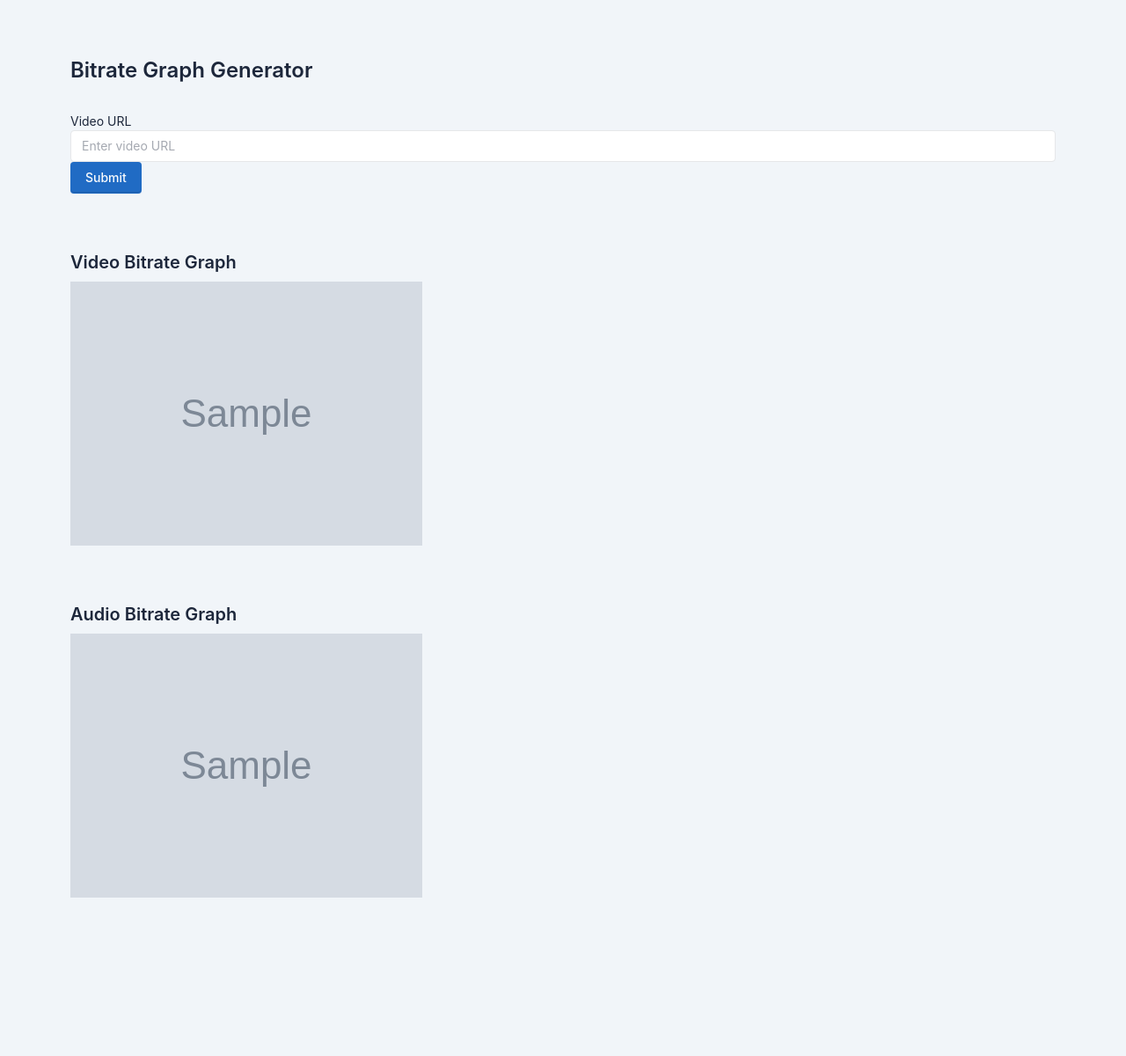
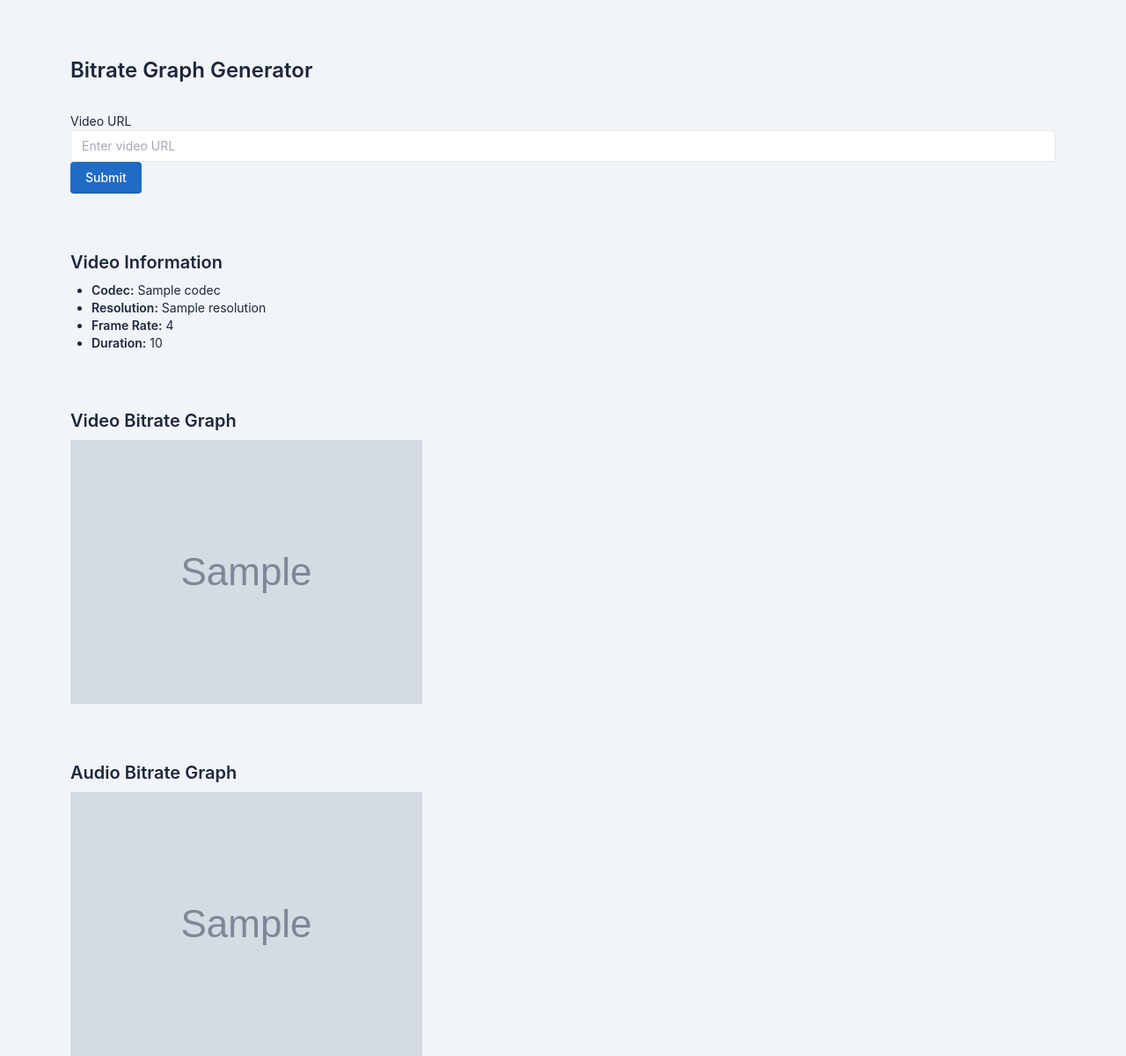
Before and after one commit to huiping192/BitrateGraphGenerator, a Flask app: template templates/index.html in a window 1280 px wide. Shown: the whole page at 88% size. Before the commit the page ends 1020 px from the top, so only its background shows below. Run offline with Flask 2, Linux system fonts and the light colour scheme; the template is opened without the code that fills it: most values are stand-ins (such as "Sample title", 1, 10 or a date in 2020); grey boxes marked "Sample" are stand-in pictures; some libraries are stand-ins or nearby versions.

Commit message:
add video info

```diff
--- a/app.py
+++ b/app.py
@@ -12,9 +12,32 @@ app = Flask(__name__)
 def home():
     if request.method == 'POST':
         video_url = request.form['video_url']
-        video_graph_filename, audio_graph_filename = generate_bitrate_graph(video_url)
-        return render_template('index.html', video_graph_filename=video_graph_filename, audio_graph_filename=audio_graph_filename)
-    return render_template('index.html', video_graph_filename=None, audio_graph_filename=None)
+        video_info = get_video_info(video_url)
+        video_bitrate_graph_filename, audio_bitrate_graph_filename = generate_bitrate_graph(video_url)
+        return render_template('index.html', video_info=video_info, video_bitrate_graph_filename=video_bitrate_graph_filename, audio_bitrate_graph_filename=audio_bitrate_graph_filename)
+    return render_template('index.html', video_info=None, video_bitrate_graph_filename=None, audio_bitrate_graph_filename=None)
+
+def get_video_info(video_url):
+    # Create a temporary file to store the FFprobe output
+    with tempfile.NamedTemporaryFile(mode='w', delete=False) as fp:
+        # Run FFprobe to get the video information
+        subprocess.run(['ffprobe', '-v', 'quiet', '-print_format', 'json', '-show_format', '-show_streams', video_url], stdout=fp)
+        fp.flush()
+
+        # Load the JSON data from the file
+        with open(fp.name) as f:
+            data = json.load(f)
+
+    # Extract the video information from the FFprobe output
+    video_info = {}
+    for stream in data['streams']:
+        if stream['codec_type'] == 'video':
+            video_info['codec'] = stream['codec_name']
+            video_info['resolution'] = f"{stream['width']}x{stream['height']}"
+            video_info['frame_rate'] = f"{Fraction(stream['r_frame_rate']).limit_denominator()}"
+            video_info['duration'] = f"{datetime.timedelta(seconds=float(data['format']['duration']))}"
+            break
+    return video_info
 
 def generate_bitrate_graph(video_url):
     # Create the bitrate graphs
--- a/templates/index.html
+++ b/templates/index.html
@@ -17,6 +17,17 @@
             <button type="submit" class="btn btn-primary">Submit</button>
         </form>
 
+        {% if video_info %}
+        <div class="mt-5">
+            <h2>Video Information</h2>
+            <ul>
+            <li><strong>Codec:</strong> {{ video_info['codec'] }}</li>
+            <li><strong>Resolution:</strong> {{ video_info['resolution'] }}</li>
+            <li><strong>Frame Rate:</strong> {{ video_info['frame_rate'] }}</li>
+            <li><strong>Duration:</strong> {{ video_info['duration'] }}</li>
+            </ul>
+            </div>
+        {% endif %}
         {% if video_graph_filename %}
         <div class="mt-5">
             <h2>Video Bitrate Graph</h2>
```
